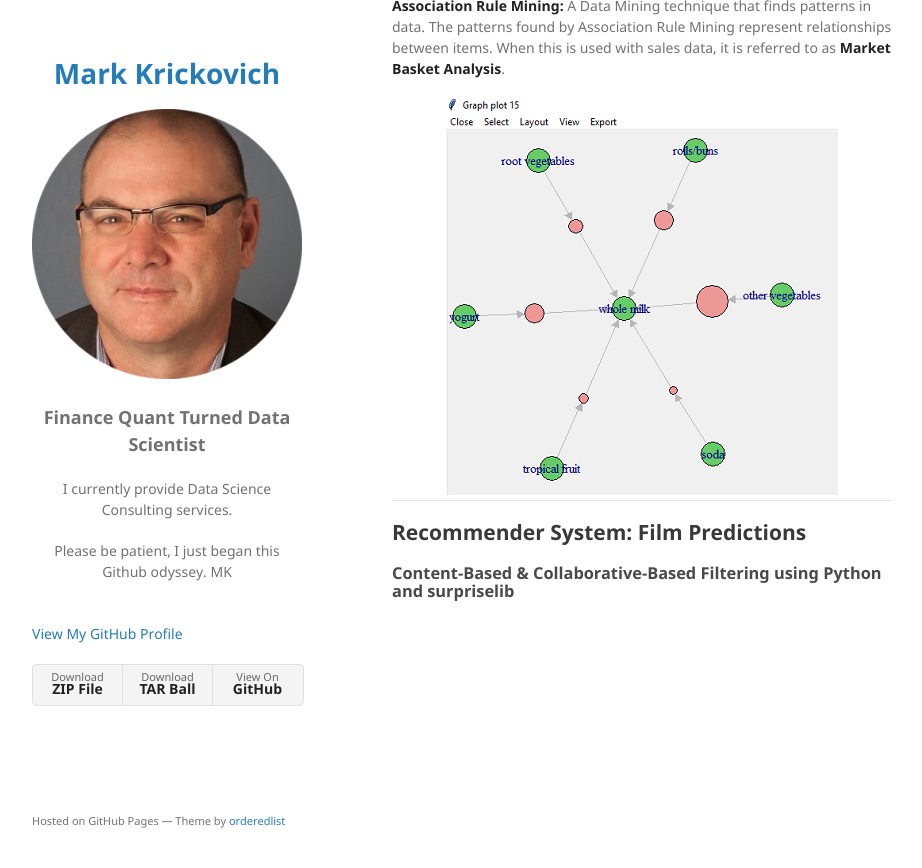
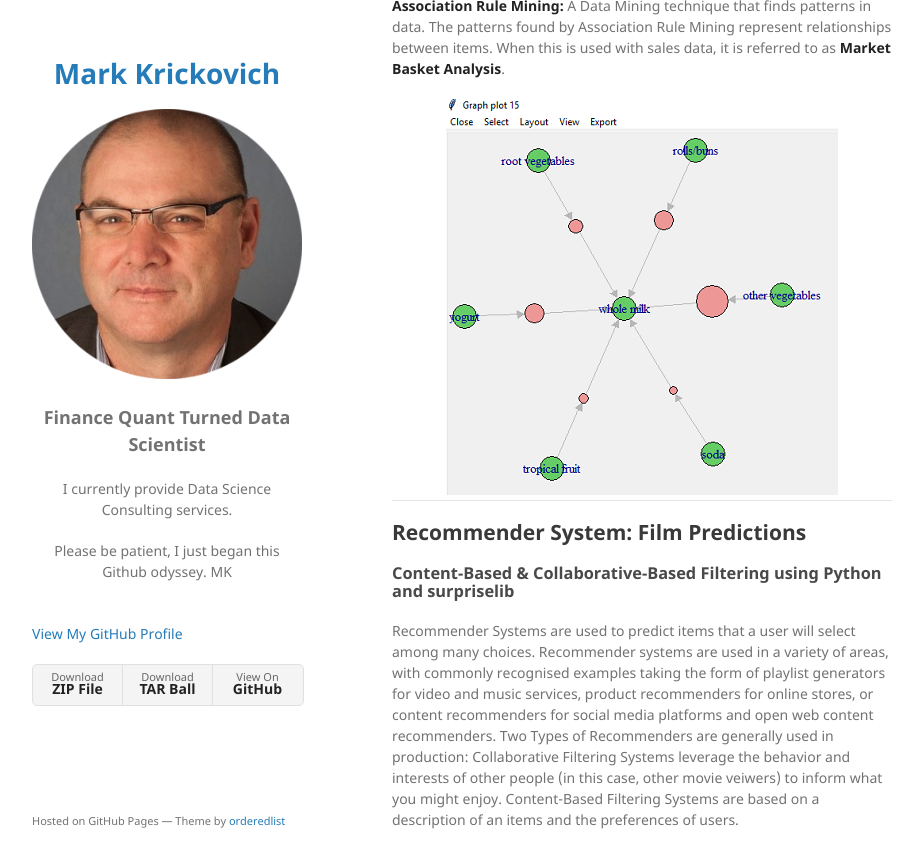
Before and after one commit to MarkKrickovich/MarkKrickovich.github.io, a Jekyll site: the page built from index.md, in a window 1280 px wide and 900 px high, scrolled down 651 px. Shown: the top 868 px of the window, without its empty margins (178-1100 px from the left). Built offline with Jekyll 4.4.1, drawn with Linux system fonts in a browser that asks for light colours; our own code applies the rules of GitHub Pages for plain Markdown files.

Commit message:
Update index.md

```diff
--- a/index.md
+++ b/index.md
@@ -19,3 +19,5 @@ Machine-learning project using association rule mining to find associative patte
 ---
 ## Recommender System: Film Predictions
 ###  Content-Based & Collaborative-Based Filtering using Python and surpriselib
+
+Recommender Systems are used to predict items that a user will select among many choices. Recommender systems are used in a variety of areas, with commonly recognised examples taking the form of playlist generators for video and music services, product recommenders for online stores, or content recommenders for social media platforms and open web content recommenders.  Two Types of Recommenders are generally used in production: Collaborative Filtering Systems leverage the behavior and interests of other people (in this case, other movie veiwers) to inform what you might enjoy.  Content-Based Filtering Systems are based on a description of an items and the preferences of users.
```
